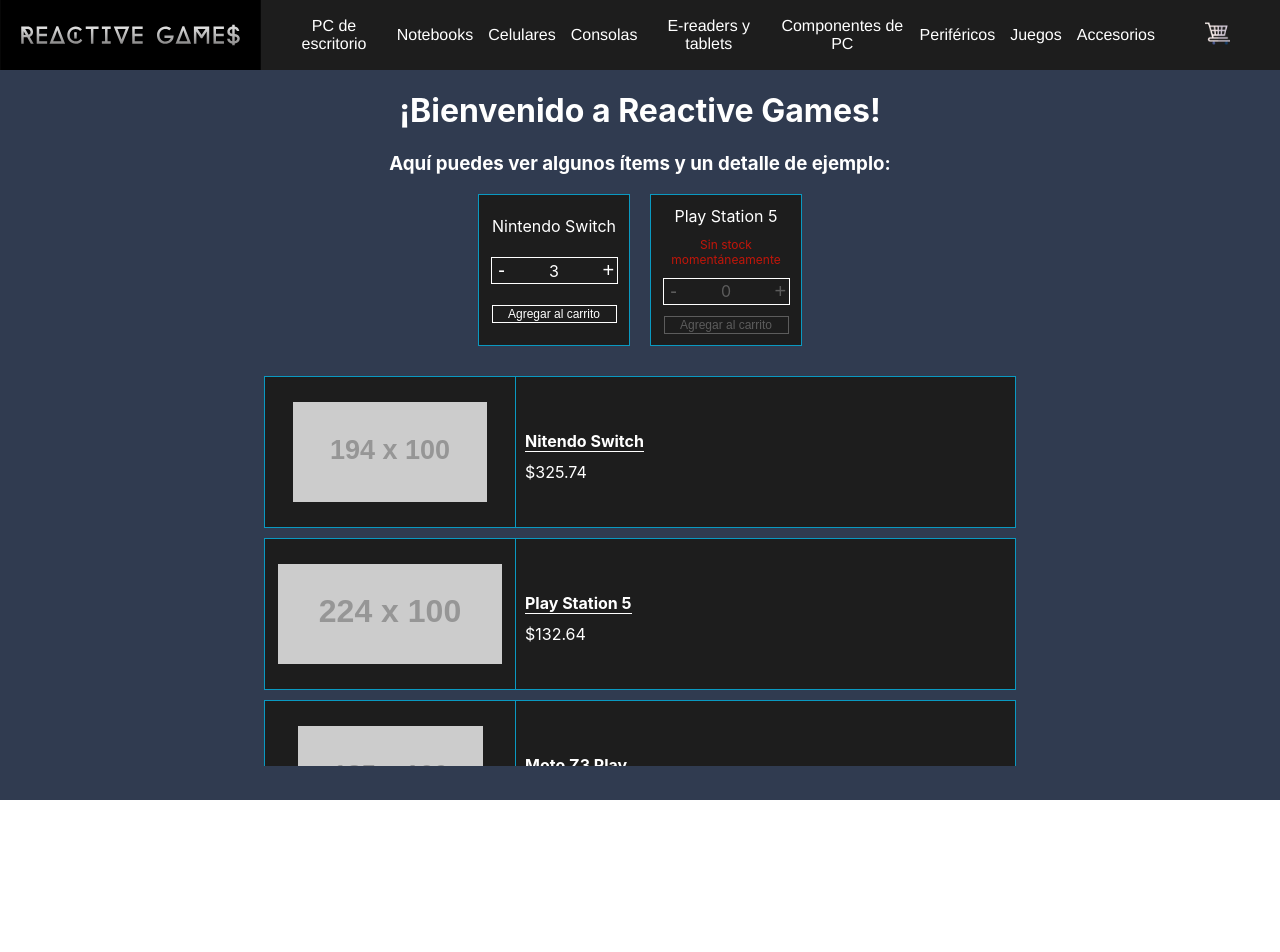
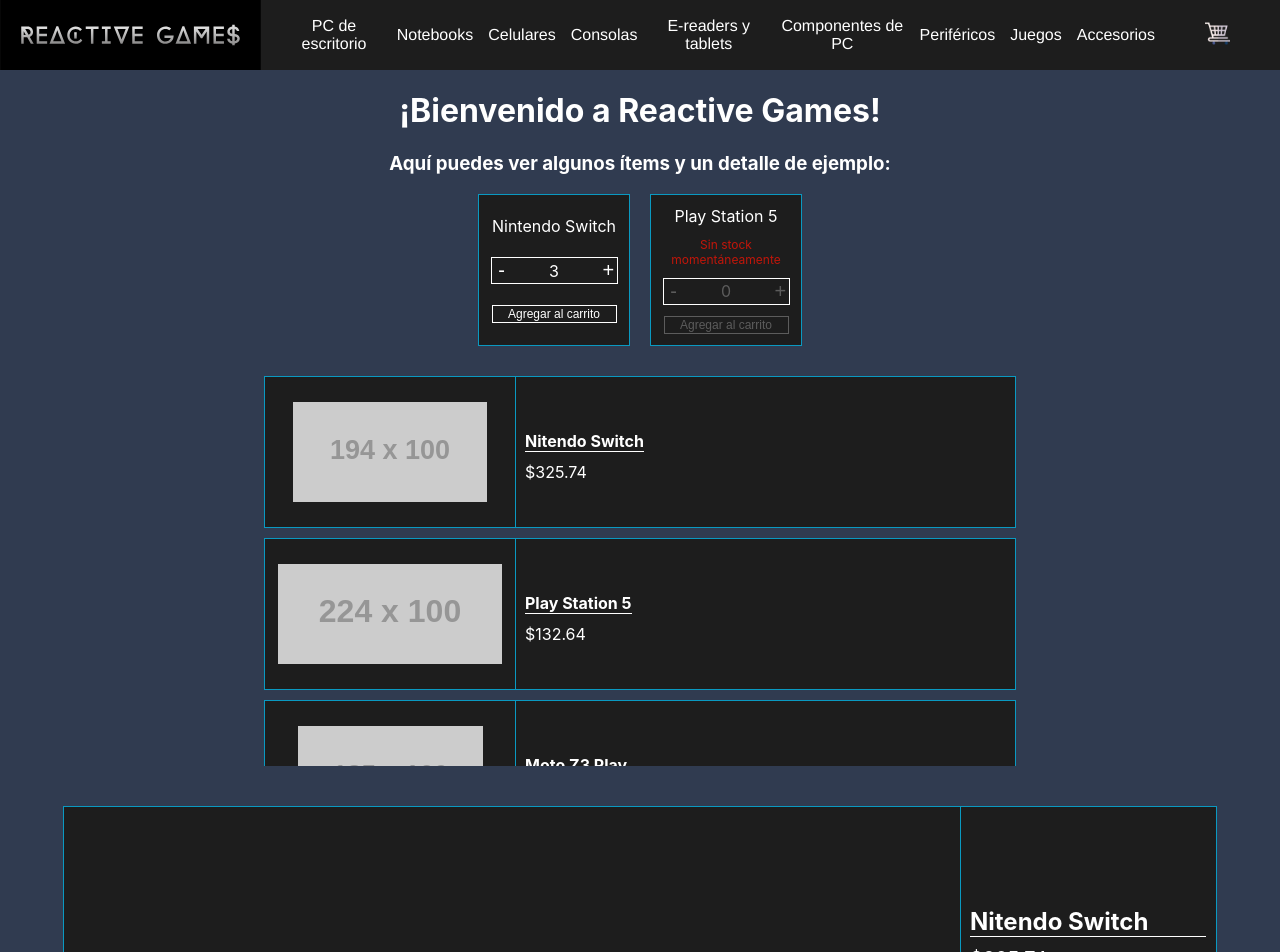
Before and after one commit to rodrafer/tienda-coder-react, a React (Create React App) app: page / in a window 1280 px wide. Shown: the top 952 px of the page. Before the commit the page ends 800 px from the top, so only its background shows below. Built offline with nearby package versions, Linux system fonts and the light colour scheme.

Commit message:
Including ItemDetailContainer in home page for presentation and fixing styles

```diff
--- a/src/pages/home/homePage.js
+++ b/src/pages/home/homePage.js
@@ -1,6 +1,7 @@
 import './homePage.scss';
 import { NavBar } from '../../components/navBar/navBar';
 import { ItemListContainer } from '../../components/itemListContainer/itemListContainer';
+import { ItemDetailContainer } from '../../components/itemDetailContainer copy/itemDetailContainer';
 import { WORDINGS } from '../../wordings';
 
 export const HomePage = () => {
@@ -15,6 +16,7 @@
             </header>
             <main className="home-page__content">
                 <ItemListContainer {...childrenProps} />
+                <ItemDetailContainer />
             </main>
         </div>
     )
--- a/src/pages/home/homePage.scss
+++ b/src/pages/home/homePage.scss
@@ -3,7 +3,7 @@
 .home-page {
     display: grid;
     grid-template-columns: 100vw;
-    grid-template-rows: 70px calc(100vh - 70px);
+    grid-template-rows: 70px minmax(calc(100vh - 70px), auto);
     grid-template-areas:
         "header"
         "content";
```
